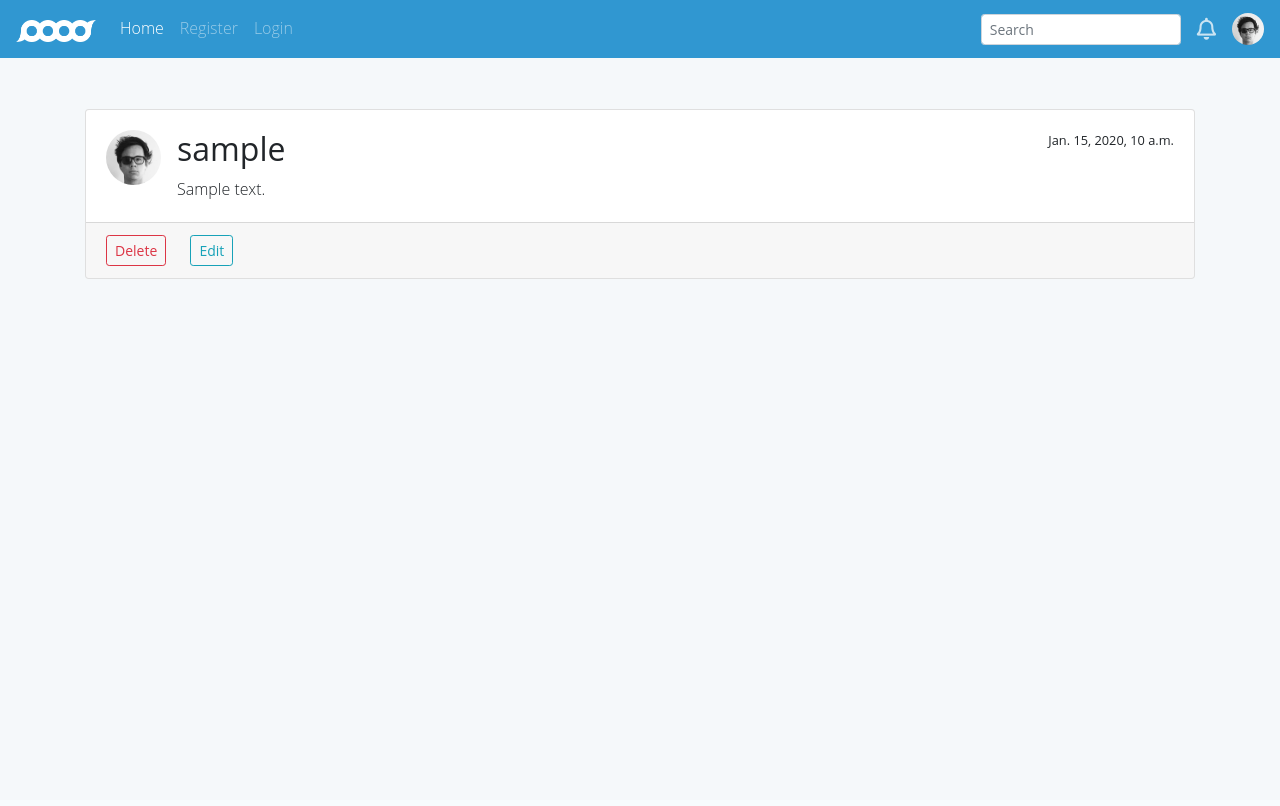
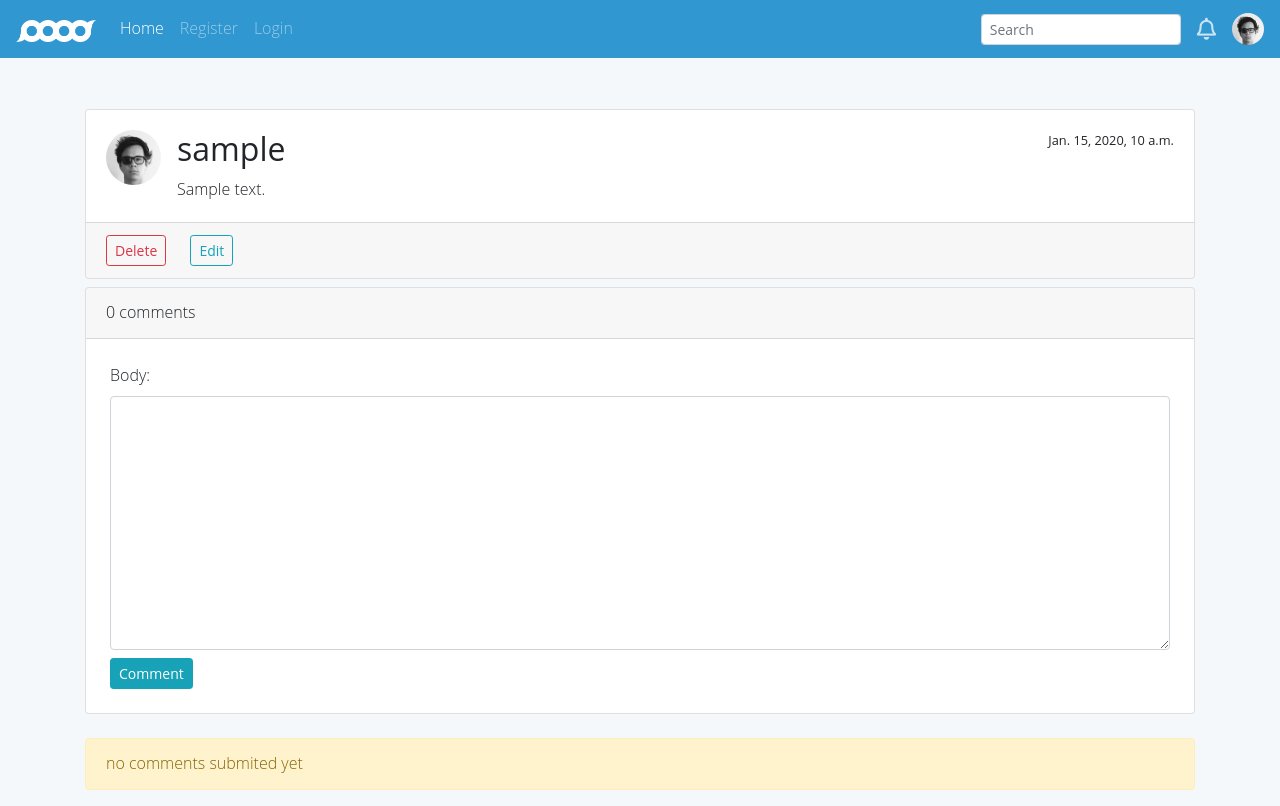
Before and after one commit to mohsensami/discuss, a Django app: a page that uses post/templates/post/detail.html in a window 1280 px wide. Before the commit the page ends 279 px from the top, so only its background shows below. Run offline with Django 4.2, Linux system fonts and the light colour scheme; tables that the repository leaves empty hold one stand-in row (values such as "Sample post"); some libraries are stand-ins or nearby versions.

Commit message:
CommentCreateForm in detail page and add method_decorator for method post beacuase only login users can post comment.

```diff
--- a/post/forms.py
+++ b/post/forms.py
@@ -1,6 +1,6 @@
 from dataclasses import fields
 from django import forms
-from .models import Post
+from .models import Post, Comment
 
 
 class PostCreateUpdateForm(forms.ModelForm):
@@ -10,3 +10,12 @@
         widgets = {
             'body': forms.Textarea(attrs={'class':'form-control'})
         }
+
+
+class CommentCreateForm(forms.ModelForm):
+    class Meta:
+        model = Comment
+        fields = ('body', )
+        widgets = {
+            'body': forms.Textarea(attrs={'class':'form-control'})
+        }
--- a/post/templates/post/detail.html
+++ b/post/templates/post/detail.html
@@ -34,6 +34,18 @@
 
     </div>
 
+    <div class="card mb-4">
+      <div class="card-header">{{ comments.count }} comments</div>
+      <div class="media-body p-4">
+        <form method="POST">
+          {% csrf_token %}
+          {{ form }}
+          <input class="btn btn-info btn-sm mt-2" type="submit" value="Comment" >
+        </form>
+      </div>
+
+    </div>
+
     {% for comment in comments %}
     <div class="card mb-3">
       <div class="card-header">{{ comment.user }}</div>
@@ -44,6 +56,8 @@
       </div>
       <div class="card-footer">{{ comment.created }}</div>
     </div>
+    {% empty %}
+      <div class="alert alert-warning">no comments submited yet</div>
     {% endfor %}
 
 </div>
--- a/post/views.py
+++ b/post/views.py
@@ -2,9 +2,11 @@
 from django.views import View
 from .models import Post
 from django.contrib import messages
-from .forms import PostCreateUpdateForm
+from .forms import PostCreateUpdateForm, CommentCreateForm
 from django.contrib.auth.mixins import LoginRequiredMixin
 from django.utils.text import slugify
+from django.contrib.auth.decorators import login_required
+from django.utils.decorators import method_decorator
 
 
 class PostListView(View):
@@ -26,10 +28,26 @@
 
 
 class PostDetailView(View):
+    form_class = CommentCreateForm
+
+    def setup(self, request, *args, **kwargs):
+        self.post_instance = get_object_or_404(Post, pk=kwargs['post_id'], slug=kwargs['post_slug'])
+        return super().setup(self, request, *args, **kwargs)
+
     def get(self, request, post_id, post_slug):
-        post = get_object_or_404(Post, pk=post_id, slug=post_slug)
-        comments = post.pcomments.filter(is_reply=False)
-        return render(request, 'post/detail.html', {'post': post, 'comments': comments})
+        comments = self.post_instance.pcomments.filter(is_reply=False)
+        return render(request, 'post/detail.html', {'post': self.post_instance, 'comments': comments, 'form': self.form_class})
+
+    @method_decorator(login_required)
+    def post(self, request, *args, **kwargs):
+        form = self.form_class(request.POST)
+        if form.is_valid():
+            new_comment = form.save(commit=False)
+            new_comment.user = request.user
+            new_comment.post = self.post_instance
+            new_comment.save()
+            messages.success(request, 'your comment submitted successfully', 'success')
+            return redirect('post:detail', self.post_instance.id, self.post_instance.slug)
 
 
 class PostDeleteView(View):
```
